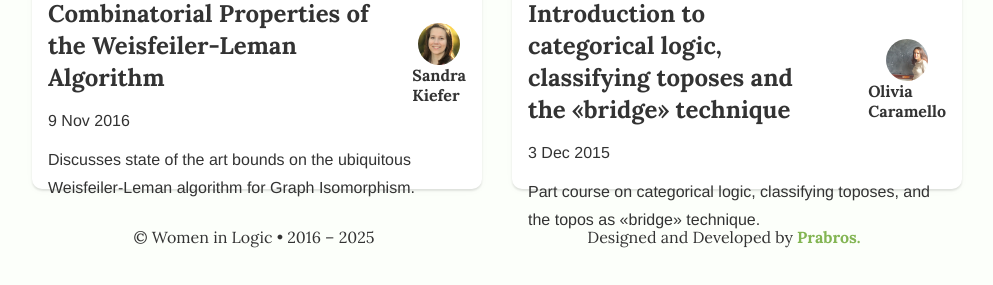
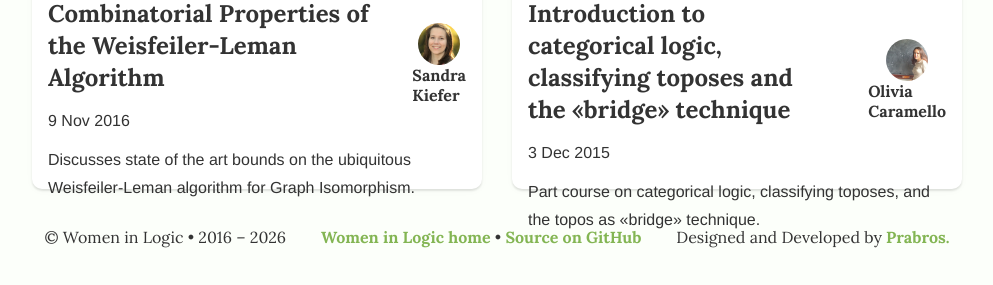
Before and after one commit to WomeninLogic/RecordedTalks, a plain HTML site: page index.html in a window 1280 px wide. Shown: the part 10454-10739 px from the top of the page, without its empty margins (143-1136 px from the left). Drawn offline with Linux system fonts and the light colour scheme; a web font is replaced by a local one.

Commit message:
Update index.html

```diff
--- a/index.html
+++ b/index.html
@@ -504,7 +504,8 @@
     </div>
 
     <footer>
-        <p>&copy; Women in Logic • 2016 – 2025</p>
+        <p>&copy; Women in Logic • 2016 – 2026</p>
+        <p><a href="https://www.womeninlogic.org/">Women in Logic home</a> • <a href="https://github.com/WomeninLogic/RecordedTalks/">Source on GitHub</a></p>
         <p>Designed and Developed by <a href="https://prabros.com">Prabros.</a></p>
     </footer>
 
```
